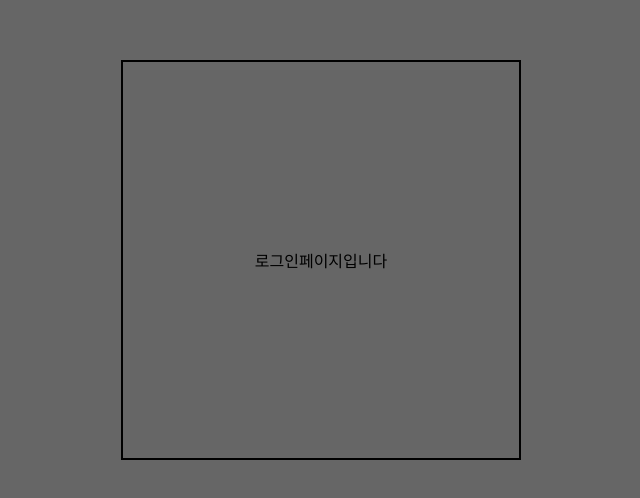
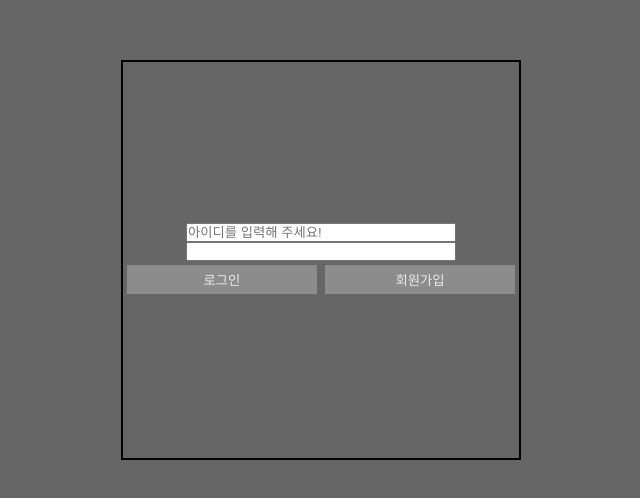
Before and after one commit to ymkwon3/ssn, a React (Create React App) app: page /login in a window 1280 px wide. Shown: the part 140-638 px from the top of the page, without its empty margins (319-959 px from the left). Built offline with nearby package versions, Linux system fonts and the light colour scheme.

Commit message:
로그인 페이지 추가입니다.

```diff
--- a/src/elements/Button.js
+++ b/src/elements/Button.js
@@ -36,6 +36,7 @@ const Buttonstyle = styled.button`
     color: ${props => props.color};
     background-color: ${props => props.bg};
     border: none;
+    margin: 4px;
 `;
 
 export default Button;
--- a/src/elements/Input.js
+++ b/src/elements/Input.js
@@ -7,7 +7,7 @@ const Input = props => {
         width,
         height,
         type,
-        placeholder,
+        ph,
         padding,
         value,
         label,
@@ -18,23 +18,26 @@ const Input = props => {
         width: width,
         height: height,
         type: type,
-        placeholder: placeholder,
+        placeholder: ph,
         padding: padding,
+        label: label,
         // 있는 정보를 가져오기 위한
     };
     return (
         <InputStyle
             {...styles}
             type = {type}
-            placeholder = {placeholder}
+            ph = {ph}
         />
     );
 };
 
 Input.defaultProps = {
-    width: "250px",
-    // ""안에 넣는이유? defaultProps값은
+    width: "270px",
+    // ""안에 넣는이유? defaultProps값은 스타일값이 아니여서
+    height: "20px",
     type: "text",
+    padding: "0",
 }
 
 const InputStyle = styled.input`
--- a/src/pages/Login.js
+++ b/src/pages/Login.js
@@ -1,11 +1,26 @@
 import React from "react";
+import styled from "styled-components";
+
 import Flex from "../elements/Flex";
+import Input from "../elements/Input";
+import Button from "../elements/Button";
 
 const Login = props => {
   return (
     <>
-      <Flex border="2px solid black" width="400px" height="400px">
-        로그인페이지입니다
+      <Flex fd="column" border="2px solid black" width="400px" height="400px">
+
+        <Input
+          ph={"아이디를 입력해 주세요!"}
+          label={"ID"}
+        ></Input>
+        <Input
+
+        ></Input>
+        <Flex>
+          <Button>로그인</Button>
+          <Button>회원가입</Button>
+        </Flex>
       </Flex>
     </>
   );
```
